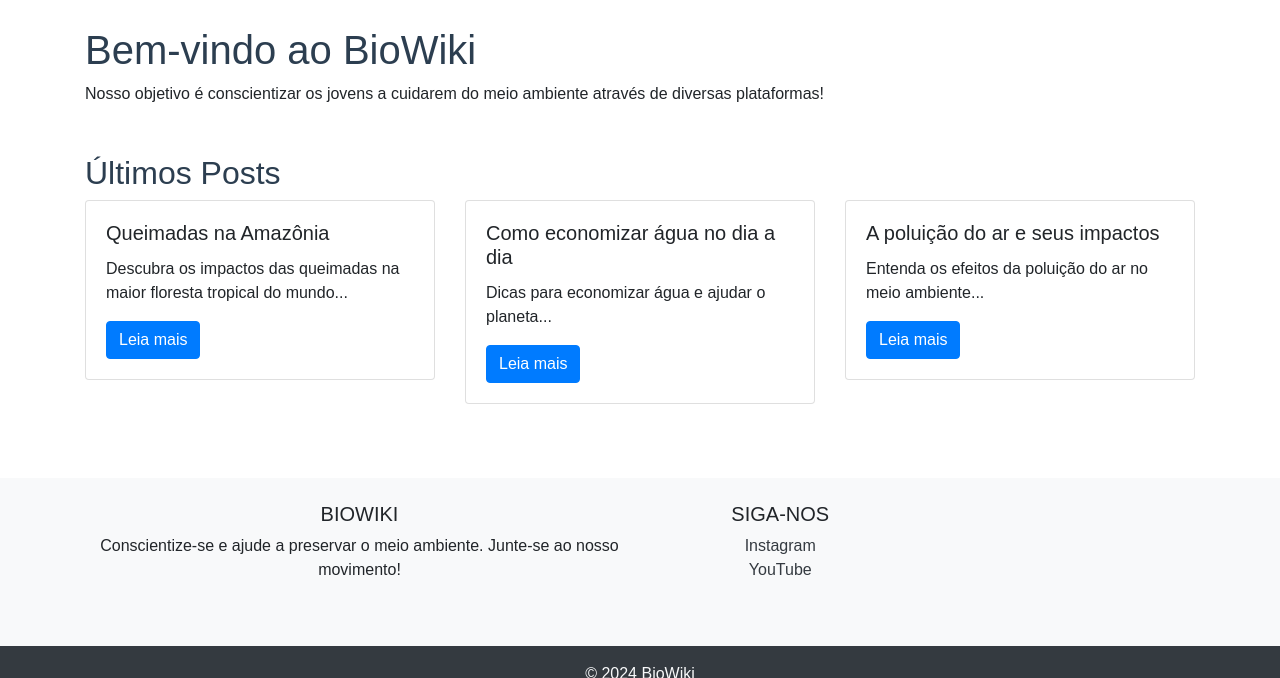
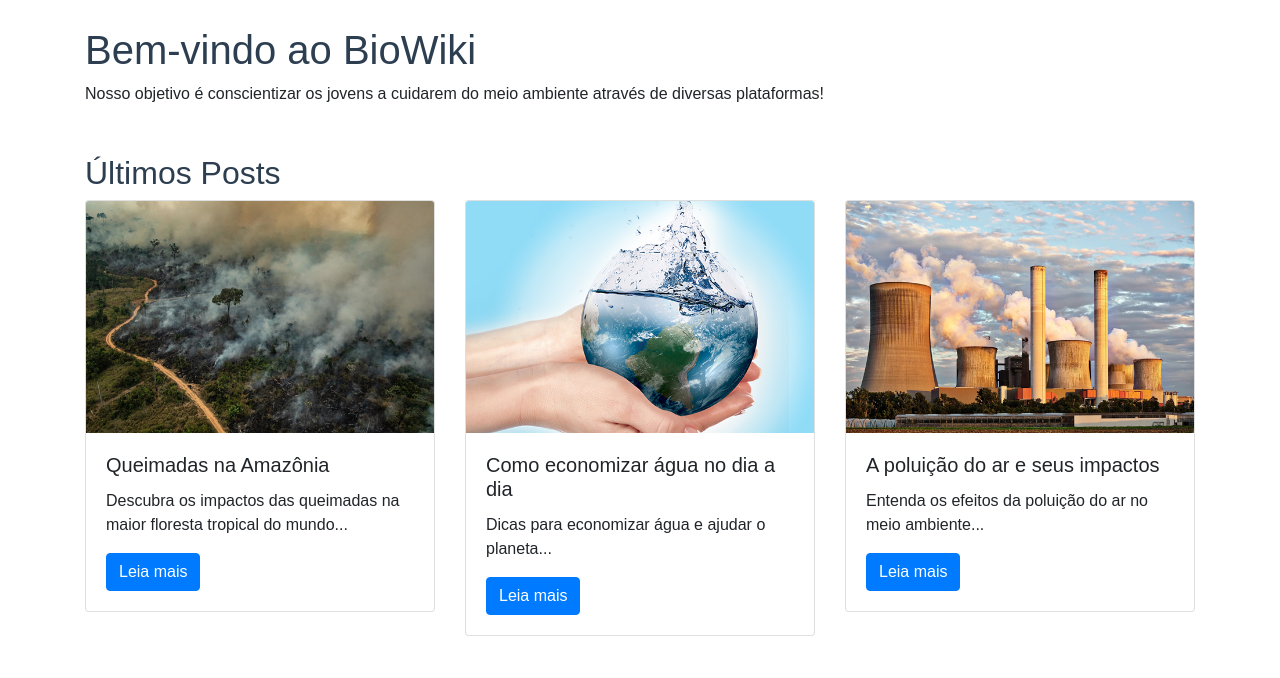
Before and after one commit to jhondev123/biowiki_blog, a plain HTML site: page index.html in a window 1280 px wide. Shown: the part 422-1100 px from the top of the page. Drawn offline with nearby package versions, Linux system fonts and the light colour scheme.

Commit message:
adicionando imagens aos cards de posts

```diff
--- a/index.html
+++ b/index.html
@@ -28,6 +28,8 @@
         <div class="row" id="posts-list">
             <div class="col-md-4">
                 <div class="card mb-4">
+                    <img src="/assets/images/cards/queimadas_amazonia_600x400.png" class="card-img-top"
+                        alt="imagem das queimadas na amazonia">
                     <div class="card-body">
                         <h5 class="card-title">Queimadas na Amazônia</h5>
                         <p class="card-text">Descubra os impactos das queimadas na maior floresta tropical do mundo...
@@ -38,6 +40,9 @@
             </div>
             <div class="col-md-4">
                 <div class="card mb-4">
+                    <img src="/assets/images/cards/economia_agua_600x400.png" class="card-img-top"
+                        alt="imagem que mostra economia de agua">
+
                     <div class="card-body">
                         <h5 class="card-title">Como economizar água no dia a dia</h5>
                         <p class="card-text">Dicas para economizar água e ajudar o planeta...</p>
@@ -47,6 +52,8 @@
             </div>
             <div class="col-md-4">
                 <div class="card mb-4">
+                    <img src="/assets/images/cards/poluicao_do_ar_600x400.png" class="card-img-top"
+                        alt="imagem que mostra a poluição por usinas">
                     <div class="card-body">
                         <h5 class="card-title">A poluição do ar e seus impactos</h5>
                         <p class="card-text">Entenda os efeitos da poluição do ar no meio ambiente...</p>
```
Also changed, not shown: assets/images/cards/economia_agua_600x400.png (added), assets/images/cards/poluicao_do_ar_600x400.png (added), assets/images/cards/queimadas_amazonia_600x400.png (added).
